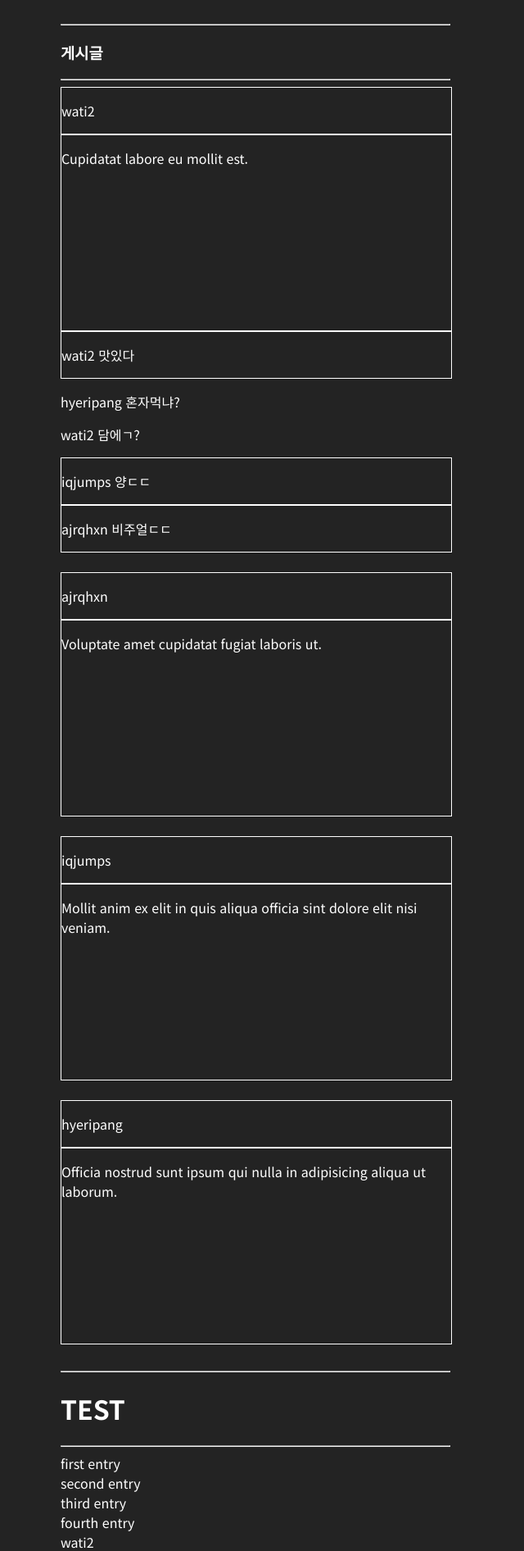
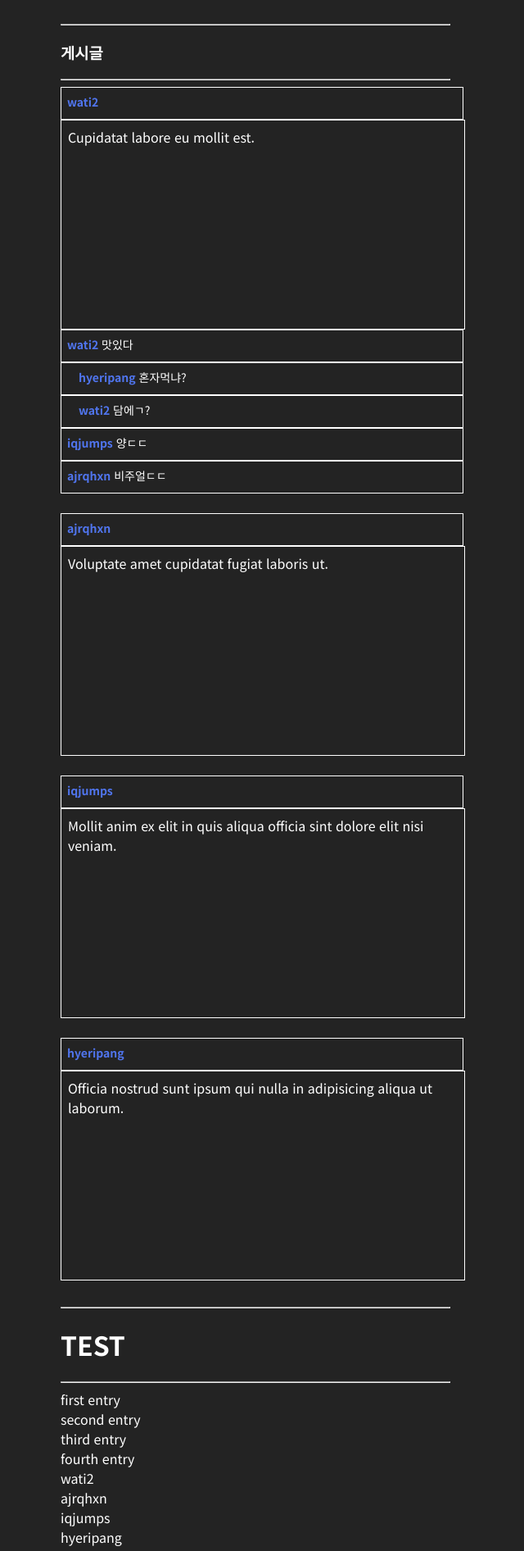
Before and after one commit to wati2/myBook, a Django app: page /posts/ in a window 1280 px wide. Shown: the top 1892 px of the page at 82% size, without its empty margins (328-968 px from the left). Run offline with Django 3.2, Linux system fonts and the light colour scheme.

Commit message:
userId 구분할 수 있도록 스타일 수정

```diff
--- a/static/css/style.css
+++ b/static/css/style.css
@@ -43,9 +43,28 @@
     margin: auto;
 }
 
-.post-author, .post-content, .post-reply {
+.post-wrap p {
+    margin: auto 0;
+}
+
+.post-author, .reply-name{
+    font-weight: 700;
+    color: #5075ee;
+}
+
+.post-author, .post-content, .post-reply, .post-reply-in-reply {
+    padding: 0.5em;
     width: 100%;
     border: 1px solid white;
+}
+
+.post-author, .post-reply, .post-reply-in-reply {
+    font-size: 14px;
+    height: 24px;
+}
+
+.post-reply-in-reply > p{
+    margin-left: 1em;
 }
 
 .post-content {
```
